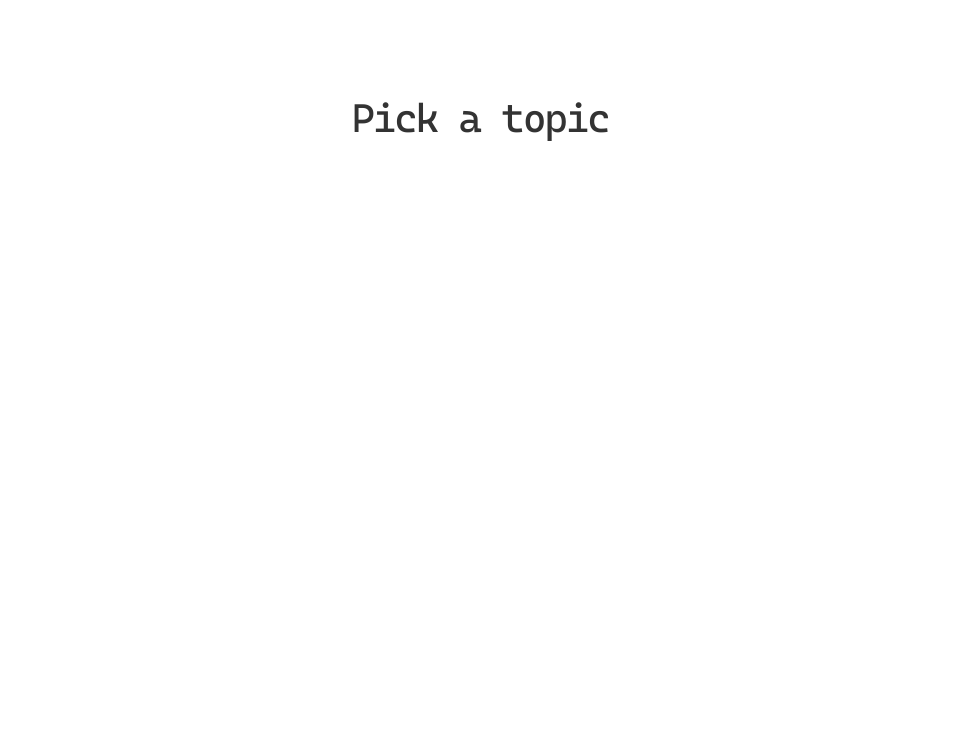
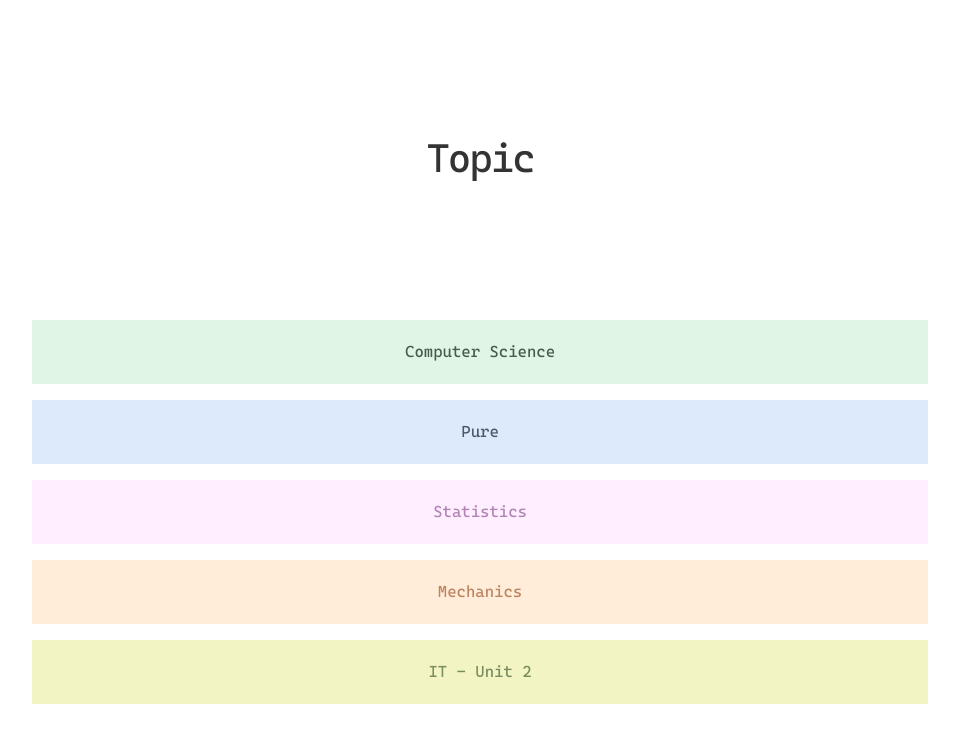
Before and after one commit to nocdn/random-revision, a plain HTML site: page index.html in a window 1280 px wide. Shown: the whole page, without its empty margins (160-1119 px from the left). Drawn offline with Linux system fonts and the light colour scheme.

Commit message:
added topic buttons with different colours and hover effect

```diff
--- a/assets/css/index.scss
+++ b/assets/css/index.scss
@@ -18,5 +18,56 @@ heading {
   align-items: center;
   justify-content: center;
 
-  height: 30vh;
+  height: 40vh;
 }
+
+.buttons {
+  display: flex;
+  // center horizontally and everything vertically
+  align-items: center;
+  justify-content: center;
+  flex-direction: column;
+  gap: 1rem;
+
+  button {
+    width: 70%;
+    height: 4rem;
+    font-family: "cascadia-regular";
+    font-size: 1rem;
+
+    border: 2px solid transparent;
+    outline: none;
+    cursor: pointer;
+    transition: all 0.3s ease-in-out;
+
+    &:hover {
+      transform: translateY(-5px);
+      border: 2px solid #333;
+    }
+  }
+
+  button:nth-child(1) {
+    background: #e1f5e7;
+    color: #475c4c;
+  }
+
+  button:nth-child(2) {
+    background: #dceafc;
+    color: #4a596c;
+  }
+
+  button:nth-child(3) {
+    background: #ffeeff;
+    color: #b085b5;
+  }
+
+  button:nth-child(4) {
+    background: #ffedd9;
+    color: #bd8463;
+  }
+
+  button:nth-child(5) {
+    background: #f2f4c3;
+    color: #798b5f;
+  }
+}
--- a/index.html
+++ b/index.html
@@ -8,8 +8,16 @@
   </head>
   <body>
     <heading>
-      <p>Pick a topic</p>
+      <p>Topic</p>
     </heading>
+
+    <div class="buttons">
+      <button class="cs">Computer Science</button>
+      <button class="pure">Pure</button>
+      <button class="stats">Statistics</button>
+      <button class="mechanics">Mechanics</button>
+      <button class="it">IT - Unit 2</button>
+    </div>
     <script src="assets/javascript/index.js"></script>
   </body>
 </html>
```
Also changed, not shown: assets/css/index.css, 1 other file.
